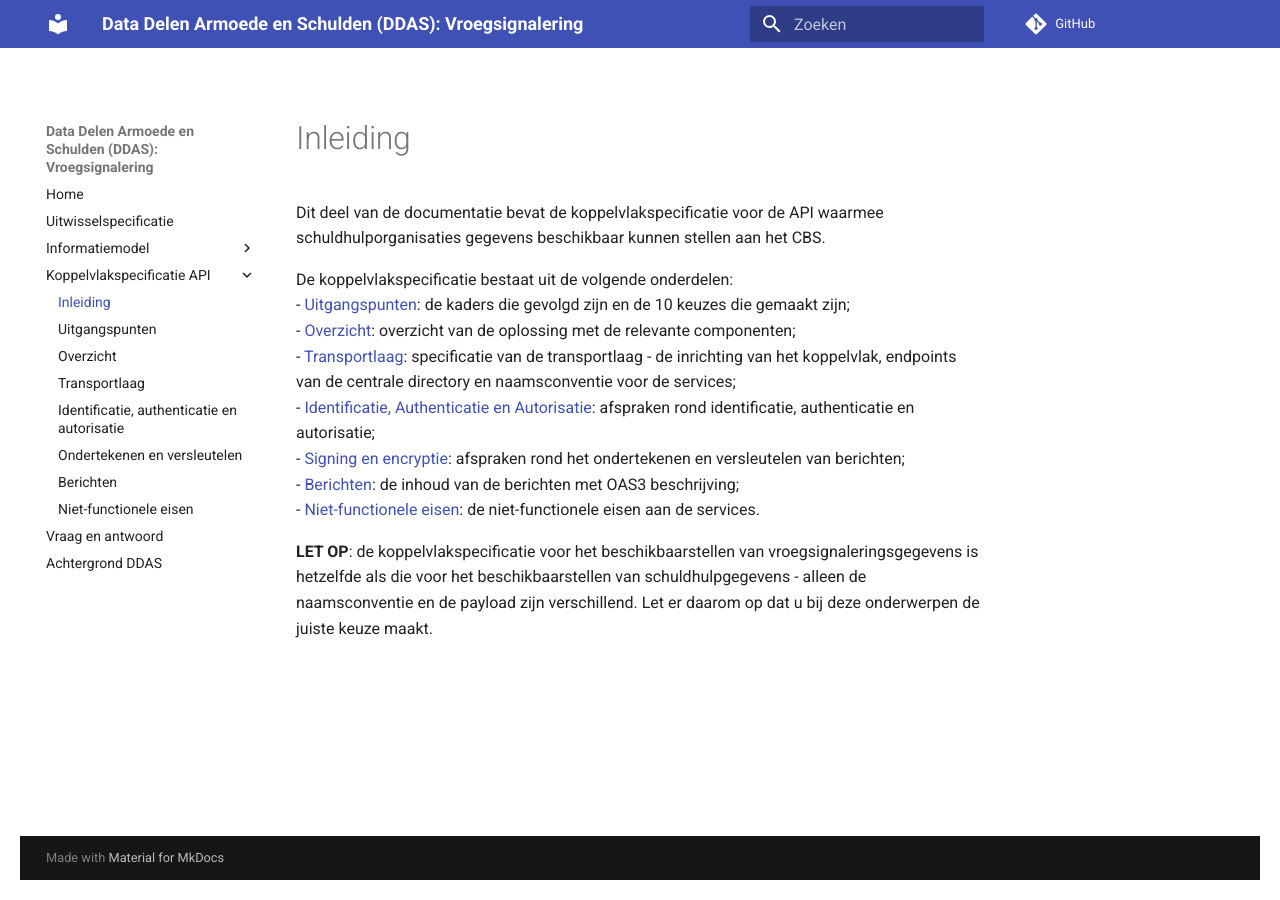
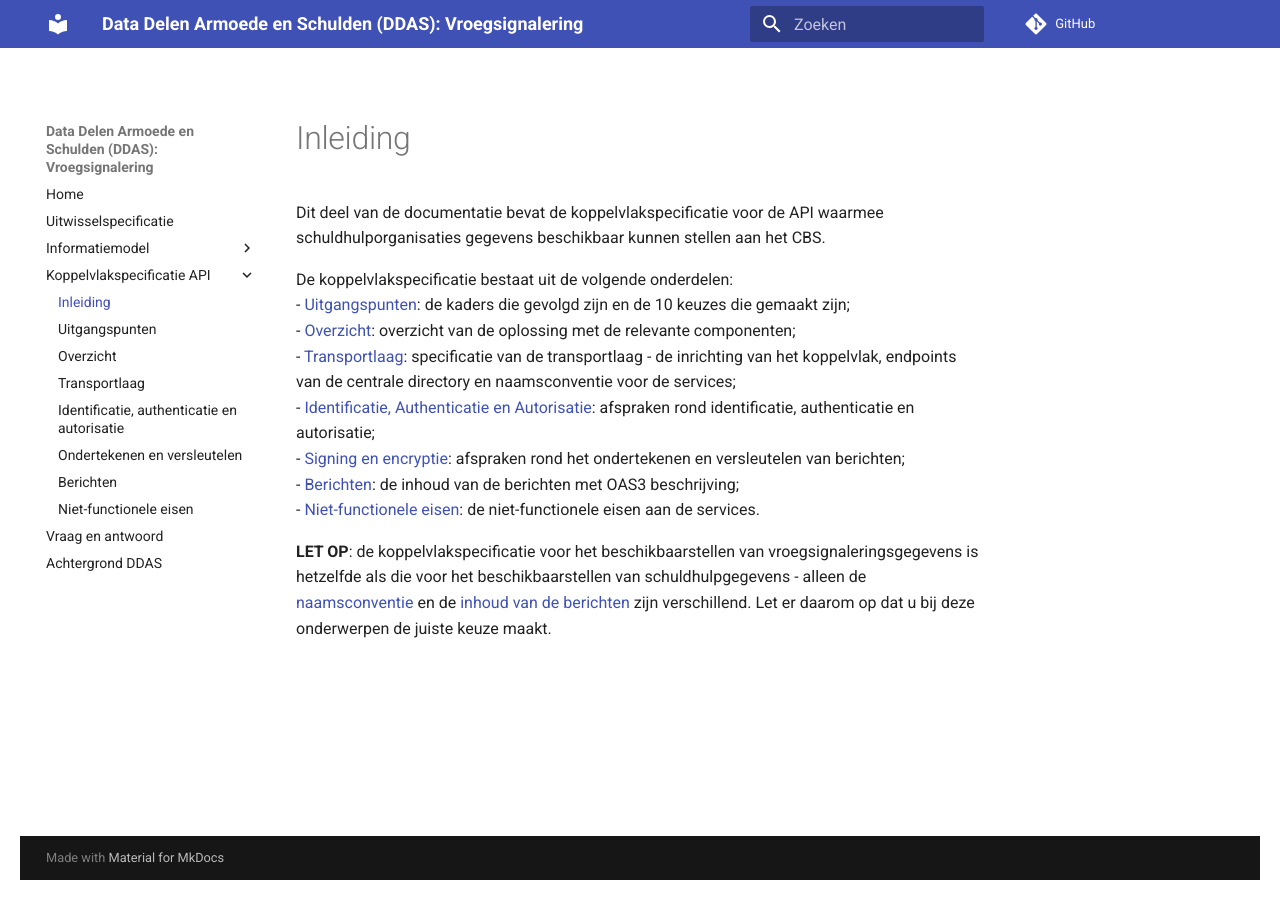
Before and after one commit to VNG-Realisatie/ddas-vroegsignalering, an MkDocs documentation site: the page built from docs/api/index.md, in a window 1280 px wide. Built offline with MkDocs 1.6.1 and Material for MkDocs 9.7.7, drawn with Linux system fonts in a browser that asks for light colours; comment, search, counter and statistics services are not loaded; the version menu is left out.

Commit message:
fix verwijzing

```diff
--- a/docs/api/index.md
+++ b/docs/api/index.md
@@ -9,4 +9,4 @@ De koppelvlakspecificatie bestaat uit de volgende onderdelen:
 - [Berichten](berichten.md): de inhoud van de berichten met OAS3 beschrijving;
 - [Niet-functionele eisen](non-functionals.md): de niet-functionele eisen aan de services.
 
-**LET OP**: de koppelvlakspecificatie voor het beschikbaarstellen van vroegsignaleringsgegevens is hetzelfde als die voor het beschikbaarstellen van schuldhulpgegevens - alleen de naamsconventie en de payload zijn verschillend. Let er daarom op dat u bij deze onderwerpen de juiste keuze maakt.
+**LET OP**: de koppelvlakspecificatie voor het beschikbaarstellen van vroegsignaleringsgegevens is hetzelfde als die voor het beschikbaarstellen van schuldhulpgegevens - alleen de [naamsconventie](transport.md#naamsconventie) en de [inhoud van de berichten](berichten.md) zijn verschillend. Let er daarom op dat u bij deze onderwerpen de juiste keuze maakt.
```
